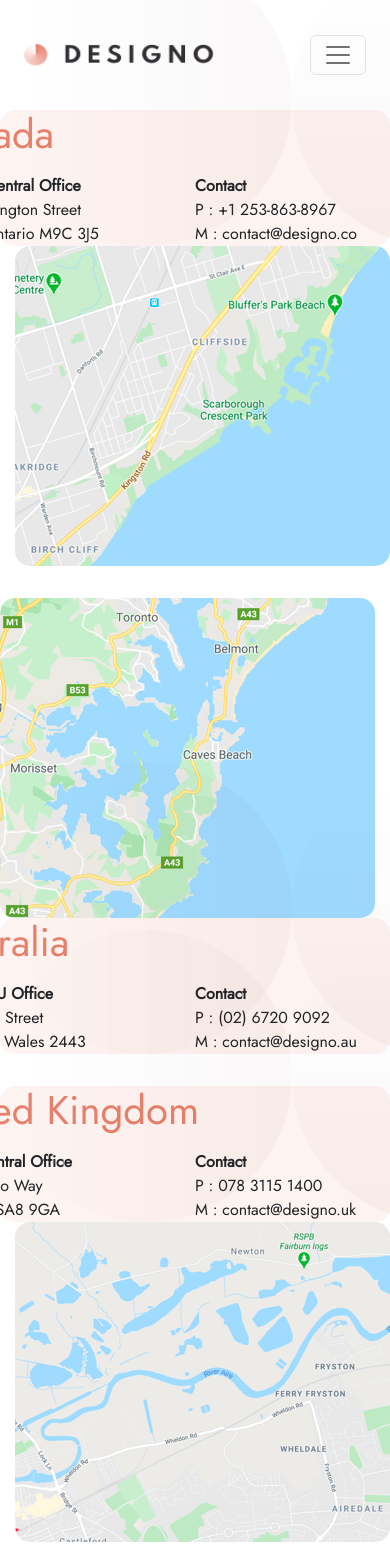
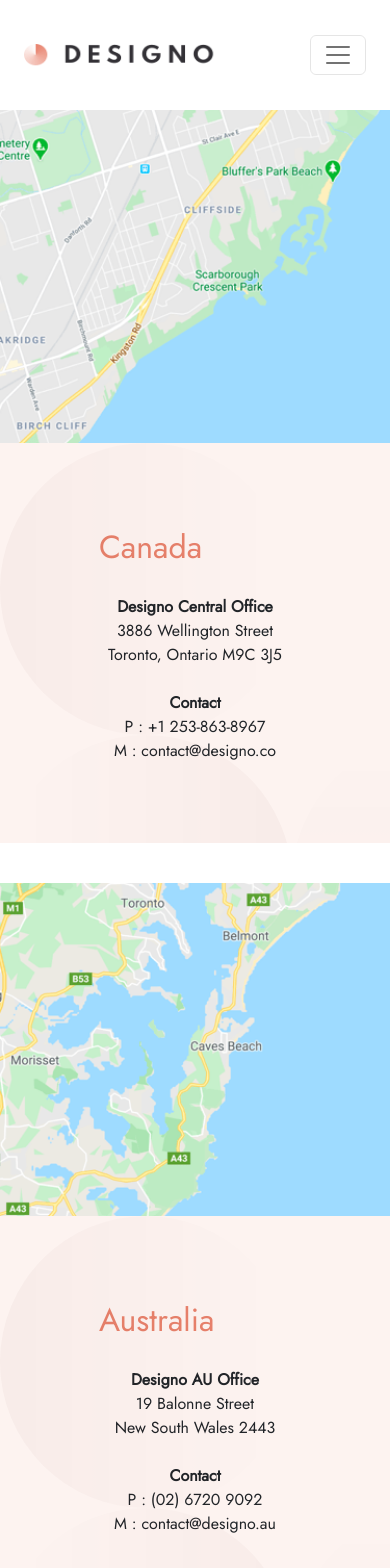
Before and after one commit to antran1245/designo-multi-page, a React (Create React App) app: page /locations in a window 390 px wide. Shown: the top 1568 px of the page. Built offline with nearby package versions, Linux system fonts and the light colour scheme.

Commit message:
mobile location

```diff
--- a/src/components/Locations.jsx
+++ b/src/components/Locations.jsx
@@ -1,15 +1,17 @@
 import { Col, Row } from 'react-bootstrap'
 import GetInTouch from './GetInTouch'
 import twoCircle from '../assets/shared/desktop/bg-pattern-two-circles.svg'
+import threeCircle from '../assets/shared/desktop/bg-pattern-three-circles.svg'
 import '../sass/locations.scss'
 
 export default function Locations() {
     return(
         <>
             <Row>
-                <Col md={8} className="contact-box">
+                <Col xs={{order: 2, span: 12}} lg={{order: 1, span: 8}} className="contact-box">
                     <div>
-                        <img src={twoCircle} alt="two circle" className='circle'/>
+                        <img src={twoCircle} alt="two circle" className='circle d-none d-sm-block'/>
+                        <img src={threeCircle} alt="three circle" className='circle d-block d-sm-none'/>
                         <p className='heading2'>Canada</p>
                         <div className='info'>
                             <div className='office'>
@@ -25,17 +27,18 @@
                         </div>
                     </div>
                 </Col>
-                <Col md={4} className="pe-0 d-flex justify-content-end">
+                <Col xs={{order: 1, span: 12}} lg={{order: 2, span: 4}} className="pe-0 image-container">
                     <img src={require('../assets/locations/desktop/image-map-canada.png')} alt="canada" className='map'/>
                 </Col>
             </Row>
             <Row>
-                <Col md={4} className="ps-0 d-flex">
+                <Col lg={4} className="ps-0 image-container justify-content-lg-start">
                     <img src={require('../assets/locations/desktop/image-map-australia.png')} alt="australia" className='map'/>
                 </Col>
-                <Col md={8} className="contact-box">
+                <Col lg={8} className="contact-box">
                     <div>
-                        <img src={twoCircle} alt="two circle" className='circle'/>
+                        <img src={twoCircle} alt="two circle" className='circle d-none d-sm-block'/>
+                        <img src={threeCircle} alt="three circle" className='circle d-block d-sm-none'/>
                         <p className='heading2'>Australia</p>
                         <div className='info'>
                             <div className='office'>
@@ -53,9 +56,10 @@
                 </Col>
             </Row>
             <Row>
-                <Col md={8} className="contact-box">
+                <Col xs={{order: 2, span: 12}} lg={{order: 1, span: 8}} className="contact-box">
                     <div>
-                        <img src={twoCircle} alt="two circle" className='circle'/>
+                        <img src={twoCircle} alt="two circle" className='circle d-none d-sm-block'/>
+                        <img src={threeCircle} alt="three circle" className='circle d-block d-sm-none'/>
                         <p className='heading2'>United Kingdom</p>
                         <div className='info'>
                             <div className='office'>
@@ -71,7 +75,7 @@
                         </div>
                     </div>
                 </Col>
-                <Col md={4} className="pe-0 d-flex justify-content-end">
+                <Col xs={{order: 1, span: 12}} lg={{order: 2, span: 4}} className="pe-0 image-container">
                     <img src={require('../assets/locations/desktop/image-map-united-kingdom.png')} alt="united kingdom" className='map'/>
                 </Col>
             </Row>
--- a/src/sass/locations.scss
+++ b/src/sass/locations.scss
@@ -21,10 +21,11 @@
     }
     .info {
         width: 540px;
+        min-width: 100%;
         display: flex;
 
         div {
-            width: 255px;
+            width: 50%;
             margin-right: 30px;
             p {
                 margin: 0;
@@ -34,6 +35,50 @@
 }
 
 // map image
-.map {
-    border-radius: 15px;
+.image-container {
+    display: flex;
+    justify-content: flex-end;
+    .map {
+        border-radius: 15px;
+    }
 }
+
+// Mobile
+@media only screen and (max-width: 576px) {
+    .row {
+        margin-bottom: 40px;
+        div {
+            padding: 0;
+        }
+    }
+    .contact-box {
+        border-radius: 0;
+        overflow: hidden;
+        > div {
+            padding: 80px 24px;
+        }
+        .circle {
+            top: 0;
+        }
+        .heading2 {
+            font-size: 32px;
+        }
+        .info {
+            display: block;
+            width: 100%;
+            text-align: center;
+            div {
+                width: 100%;
+            }
+            .office {
+                margin: 24px 0;
+            }
+        }
+    }
+    .image-container {
+        .map {
+            border-radius: 0;
+            width: 100%;
+        }
+    }
+}
```
